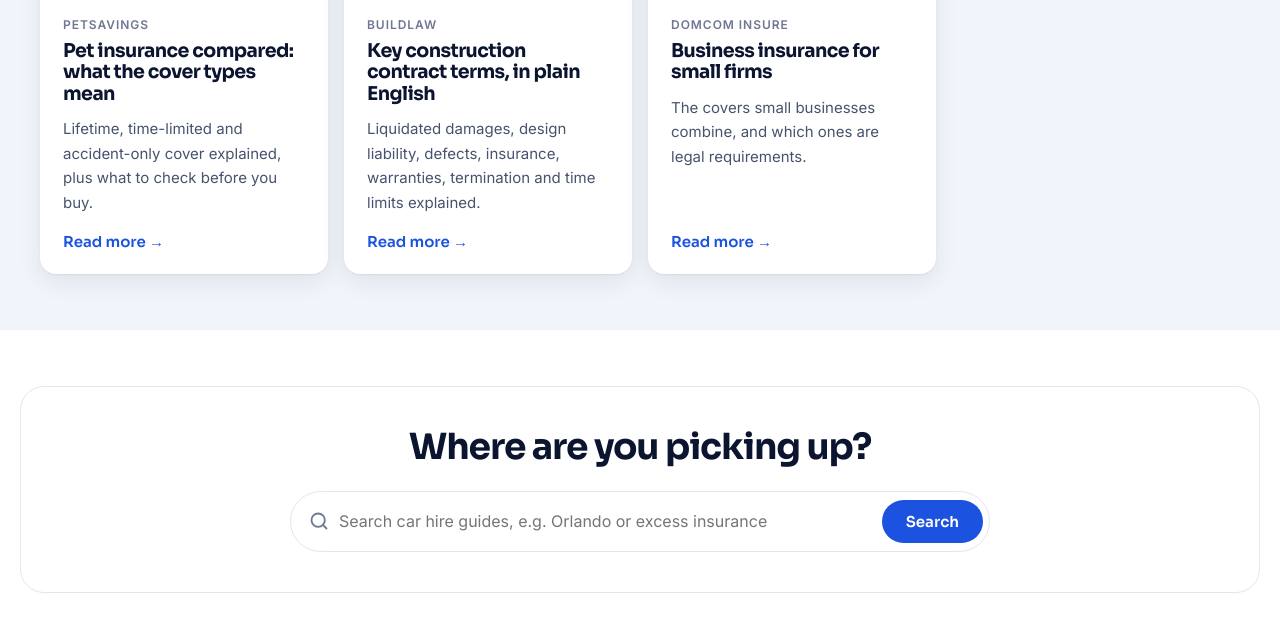
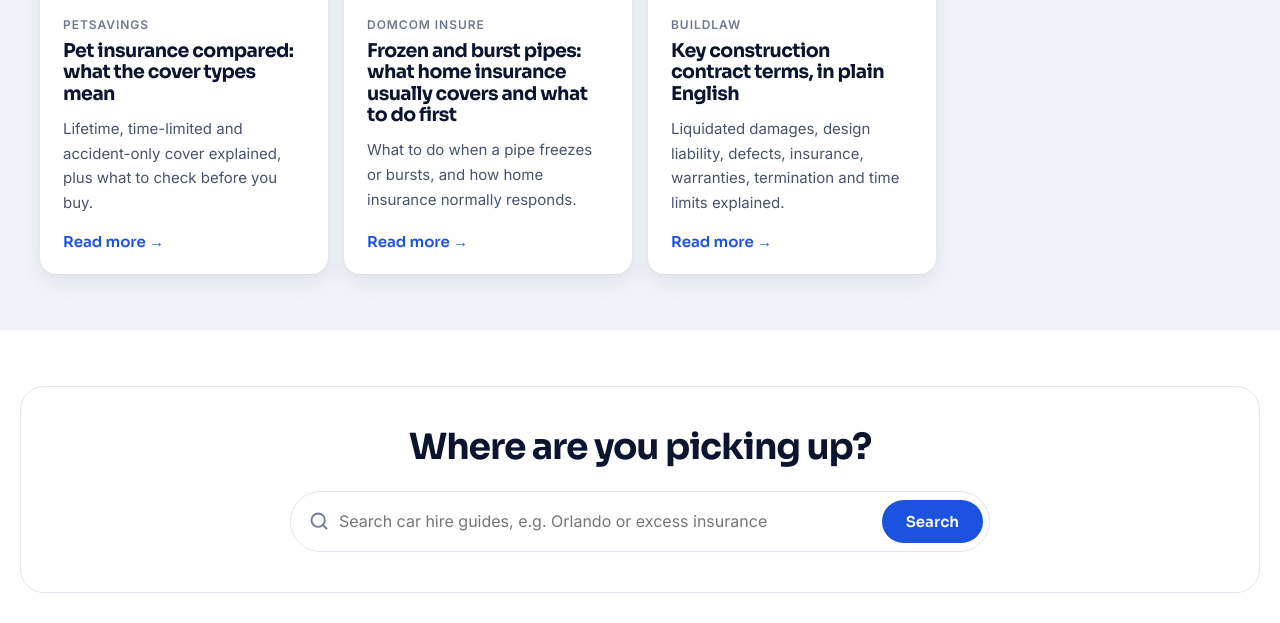
Before and after one commit to Shmorai/shmor-carhiredeals, a plain HTML site: page blog/car-hire-excess-collision-damage-waiver-explained/index.html in a window 1280 px wide. Shown: the part 4086-4709 px from the top of the page. Drawn offline with Linux system fonts and the light colour scheme.

Commit message:
Daily network update 2026-11-27
Co-Authored-By: Claude Opus 5.5 <noreply@anthropic.com>

```diff
--- a/blog/car-hire-excess-collision-damage-waiver-explained/index.html
+++ b/blog/car-hire-excess-collision-damage-waiver-explained/index.html
@@ -90,8 +90,8 @@
     <a class="card has-img" href="/blog/dartford-crossing-charge-hire-car-uk/"><img class="card-img" src="https://images.unsplash.com/photo-1549894595-4698795b38ee?w=600&amp;h=360&amp;fit=crop&amp;q=70&amp;auto=format" srcset="https://images.unsplash.com/photo-1549894595-4698795b38ee?w=400&amp;h=240&amp;fit=crop&amp;q=70&amp;auto=format 400w, https://images.unsplash.com/photo-1549894595-4698795b38ee?w=600&amp;h=360&amp;fit=crop&amp;q=70&amp;auto=format 600w, https://images.unsplash.com/photo-1549894595-4698795b38ee?w=900&amp;h=540&amp;fit=crop&amp;q=70&amp;auto=format 900w" sizes="(max-width: 640px) 100vw, 380px" width="600" height="360" alt="Traveller walking through a bright airport terminal with luggage" loading="lazy" decoding="async"><h3>Dartford Crossing charge in a hire car: how to pay the Dart Charge</h3><p>How the Dartford Crossing charge works for hire car drivers, when to pay it and what to check with your rental company.</p><span class="cta">Explore →</span></a></div></div></section>
 <section class="related network-links"><div class="wrap"><h2>From across the Shmor network</h2><div class="grid">
     <a class="card has-img" href="https://petsavings.shmor.ai/pet-insurance/"><img class="card-img" src="https://images.unsplash.com/photo-1654895716780-b4664497420d?w=600&amp;h=360&amp;fit=crop&amp;auto=format&amp;q=70" alt="" loading="lazy" width="600" height="360"><span class="merchant">PetSavings</span><h3>Pet insurance compared: what the cover types mean</h3><p>Lifetime, time-limited and accident-only cover explained, plus what to check before you buy.</p><span class="cta">Read more →</span></a>
-    <a class="card has-img" href="https://buildlaw.shmor.ai/key-contract-terms/"><img class="card-img" src="https://images.unsplash.com/photo-1564846824194-346b7871b855?w=600&amp;h=360&amp;fit=crop&amp;auto=format&amp;q=70" alt="" loading="lazy" width="600" height="360"><span class="merchant">BuildLaw</span><h3>Key construction contract terms, in plain English</h3><p>Liquidated damages, design liability, defects, insurance, warranties, termination and time limits explained.</p><span class="cta">Read more →</span></a>
-    <a class="card has-img" href="https://domcominsure.shmor.ai/business-insurance/"><img class="card-img" src="https://images.unsplash.com/photo-1556740758-90de374c12ad?w=600&amp;h=360&amp;fit=crop&amp;auto=format&amp;q=70" alt="" loading="lazy" width="600" height="360"><span class="merchant">DomCom Insure</span><h3>Business insurance for small firms</h3><p>The covers small businesses combine, and which ones are legal requirements.</p><span class="cta">Read more →</span></a></div></div></section>
+    <a class="card has-img" href="https://domcominsure.shmor.ai/blog/frozen-and-burst-pipes-home-insurance/"><img class="card-img" src="https://images.unsplash.com/photo-1570129477492-45c003edd2be?w=600&amp;h=360&amp;fit=crop&amp;auto=format&amp;q=70" alt="" loading="lazy" width="600" height="360"><span class="merchant">DomCom Insure</span><h3>Frozen and burst pipes: what home insurance usually covers and what to do first</h3><p>What to do when a pipe freezes or bursts, and how home insurance normally responds.</p><span class="cta">Read more →</span></a>
+    <a class="card has-img" href="https://buildlaw.shmor.ai/key-contract-terms/"><img class="card-img" src="https://images.unsplash.com/photo-1564846824194-346b7871b855?w=600&amp;h=360&amp;fit=crop&amp;auto=format&amp;q=70" alt="" loading="lazy" width="600" height="360"><span class="merchant">BuildLaw</span><h3>Key construction contract terms, in plain English</h3><p>Liquidated damages, design liability, defects, insurance, warranties, termination and time limits explained.</p><span class="cta">Read more →</span></a></div></div></section>
 <section class="cta-band"><div class="wrap"><h2>Where are you picking up?</h2><form class="search search-lg" action="/search/" role="search">
   <svg width="20" height="20" viewBox="0 0 24 24" fill="none" stroke="currentColor" stroke-width="2.2" stroke-linecap="round" aria-hidden="true"><circle cx="11" cy="11" r="8"/><path d="m21 21-4.3-4.3"/></svg>
   <input name="q" type="search" placeholder="Search car hire guides, e.g. Orlando or excess insurance" aria-label="Search CarHireDeals">
```
